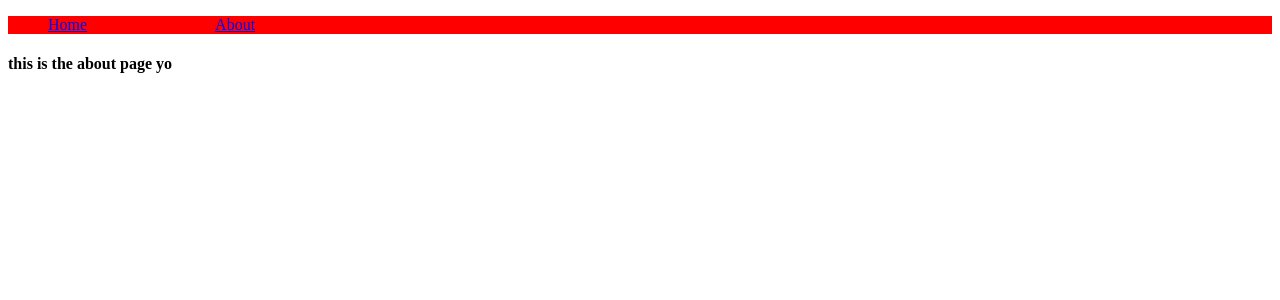
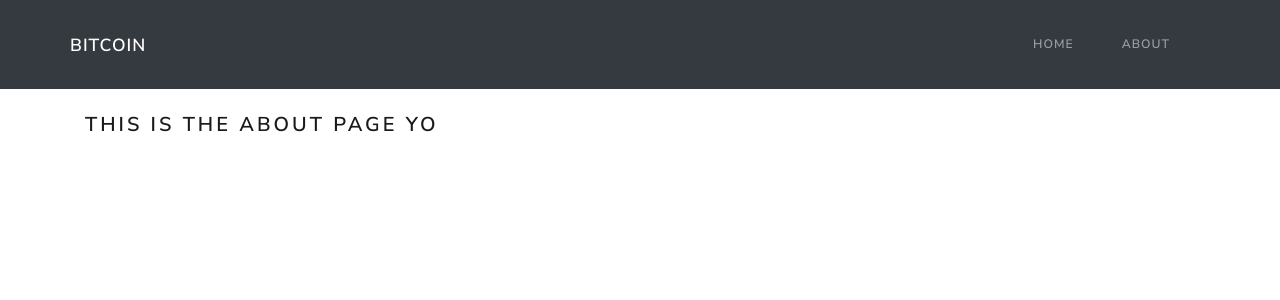
Before and after one commit to cgod720/bitcoinPricesNextJS, a Next.js app: page /about in a window 1280 px wide. Shown: the top 300 px of the page. Built offline with nearby package versions, Linux system fonts and the light colour scheme.

Commit message:
added coindesk api

```diff
--- a/components/Container.js
+++ b/components/Container.js
@@ -3,8 +3,15 @@ import Nav from './Nav'
 
 const Container = (props) => (
     <div>
+        <Head>
+            <title>Bitcoin Prices</title>
+            <link rel="icon" href="https://en.bitcoin.it/w/images/en/6/69/Btc-sans.png"/>
+            <link rel="stylesheet" href="https://bootswatch.com/4/lux/bootstrap.min.css"/>
+        </Head>
         <Nav />
-        {props.children}
+        <div className="container">
+            {props.children}
+        </div>
     </div>
 )
 
--- a/components/Nav.js
+++ b/components/Nav.js
@@ -1,23 +1,21 @@
 import Link from 'next/link'
 
 const Nav = () => (
-    <div>
-        <ul>
-            <li><Link href="/"><a>Home</a></Link></li>
-            <li><Link href="/about"><a>About</a></Link></li>
-        </ul>
-
-        <style jsx>{`
-            ul {
-                background-color: red;
-                display: flex;
-            }
-            li {
-                margin-right: 10vw;
-                list-style-type: none;
-            }
-        `}</style>
-    </div>
+    <nav className="navbar navbar-expand navbar-dark bg-dark mb-4">
+        <div className="container">
+            <a className="navbar-brand" href="#">Bitcoin</a>
+            <div className="collapse navbar-collapse">
+                <ul className="navbar-nav ml-auto">
+                    <li className="nav-item">
+                        <Link href="/"><a className="nav-link">Home</a></Link>
+                    </li>
+                    <li className="nav-item">
+                        <Link href="/about"><a className="nav-link">About</a></Link>
+                    </li>
+                </ul>
+            </div>
+        </div>
+    </nav>
 )
 
 
--- a/package.json
+++ b/package.json
@@ -11,6 +11,7 @@
   "author": "",
   "license": "ISC",
   "dependencies": {
+    "isomorphic-unfetch": "^3.0.0",
     "next": "^9.1.6",
     "react": "^16.12.0",
     "react-dom": "^16.12.0"
```
Also changed, not shown: pages/index.js (+13 -2 lines), 1 other file (tests, documents, lock files or other folders).
